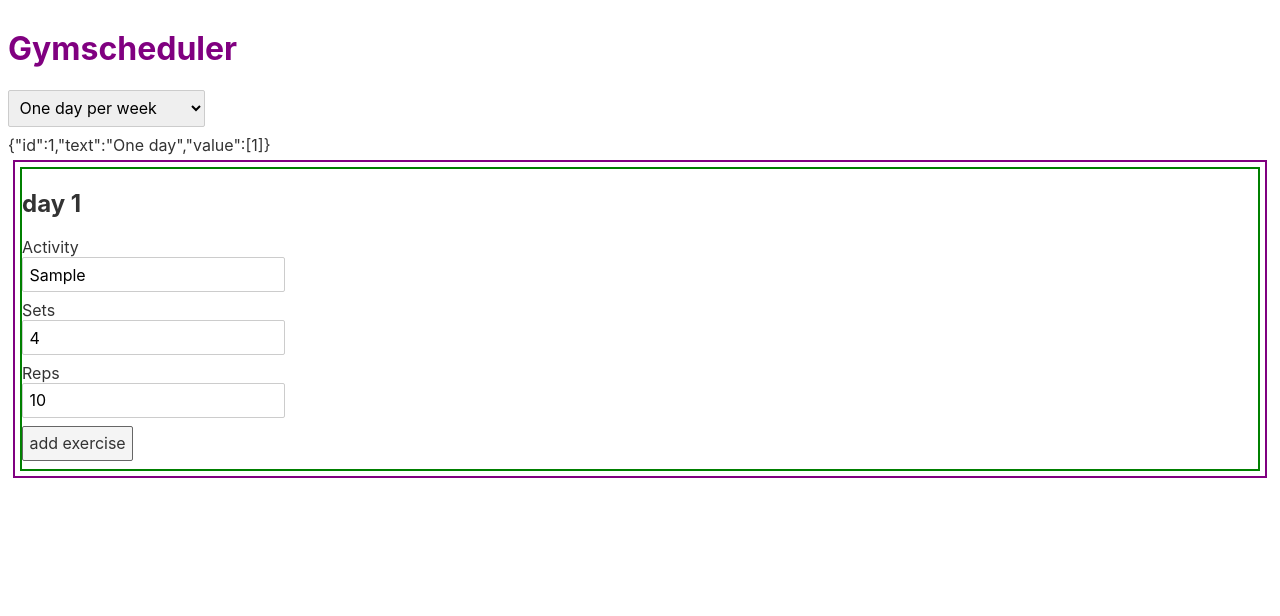
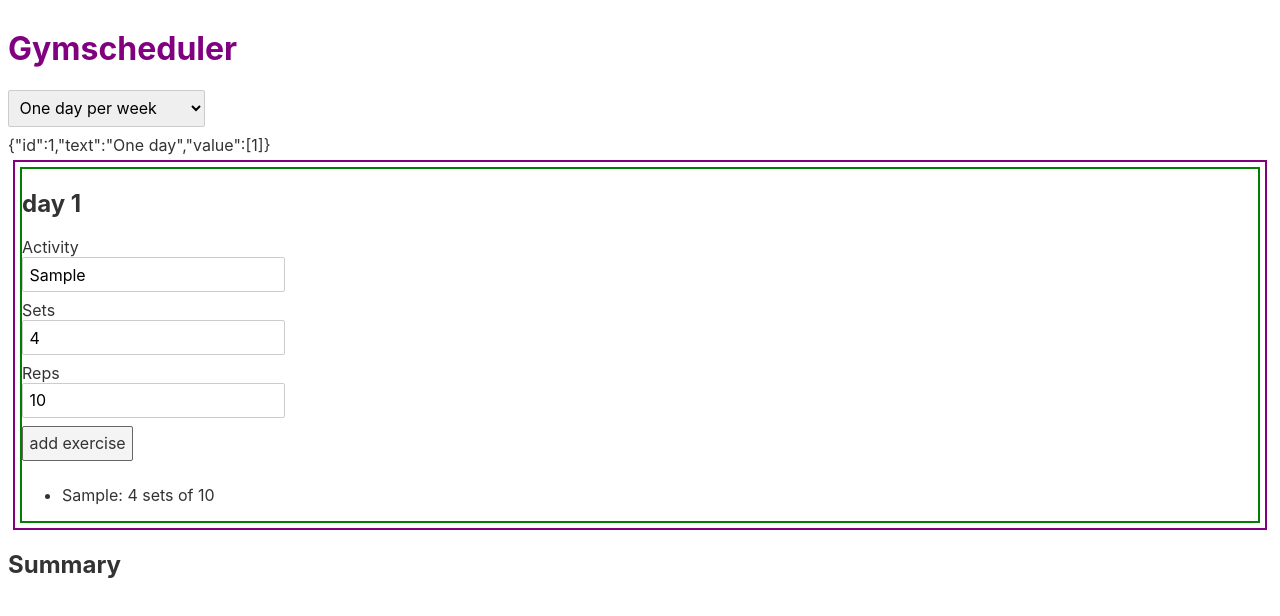
Before and after one commit to Maxime5462/gymscheduler, a Svelte app: page / in a window 1280 px wide. Both pictures are taken after typing "Sample" into the empty fields and a click on the button "add exercise". Shown: the top 616 px of the page. Built offline with nearby package versions, Linux system fonts and the light colour scheme.

Commit message:
Emission d'un custom event

```diff
--- a/src/components/TrainingDay.svelte
+++ b/src/components/TrainingDay.svelte
@@ -1,5 +1,6 @@
 <script>
   import TraininDayDetails from "./TrainingDayDetails.svelte";
+  import TrainingWeekSummary from "./TrainingWeekSummary.svelte";
   const nbOfDays = [
     { id: 1, text: "One day", value: [1] },
     { id: 2, text: "Two days", value: [1, 2] },
@@ -11,6 +12,10 @@
   ];
 
   let nbDaysTrainingPerWeek;
+
+  function handleNewExercise(event) {
+    console.log("on:add-exercise", event.detail);
+  }
 </script>
 
 <style>
@@ -40,8 +45,11 @@
   <div class="all-days">
     {#each nbDaysTrainingPerWeek.value as dayNumber, i}
       <div class="training-day-details">
-        <TraininDayDetails title={`day ${++i}`} />
+        <TraininDayDetails
+          title={`day ${++i}`}
+          on:add-exercise={handleNewExercise} />
       </div>
     {/each}
   </div>
+  <TrainingWeekSummary />
 {/if}
--- a/src/components/TrainingDayDetails.svelte
+++ b/src/components/TrainingDayDetails.svelte
@@ -1,4 +1,8 @@
 <script>
+  import { createEventDispatcher } from "svelte";
+
+  const dispatch = createEventDispatcher();
+
   export let title;
   let exercise = {
     activity: "",
@@ -10,7 +14,7 @@
 
   function handleSubmit() {
     exercises = [...exercises, { ...exercise }];
-    console.log("exercises", exercises);
+    dispatch("add-exercise", { ...exercise, title: title });
   }
 </script>
 
@@ -34,3 +38,10 @@
     </form>
   </div>
 </div>
+<div>
+  <ul>
+    {#each exercises as ex}
+      <li>{ex.activity}: {ex.sets} sets of {ex.reps}</li>
+    {/each}
+  </ul>
+</div>
--- /dev/null
+++ b/src/components/TrainingWeekSummary.svelte
@@ -0,0 +1,3 @@
+<script></script>
+<style></style>
+<h2>Summary</h2>
```
